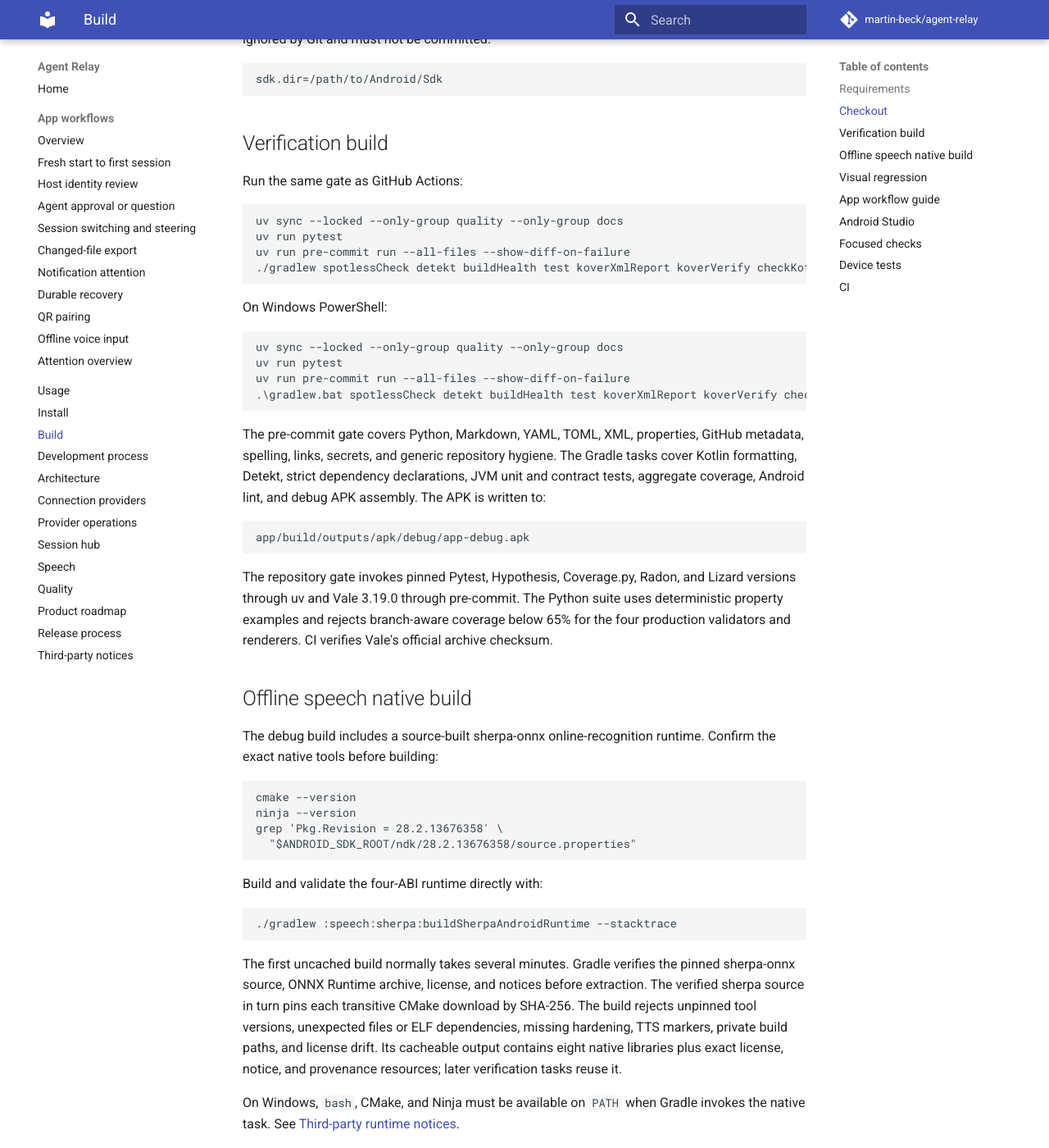
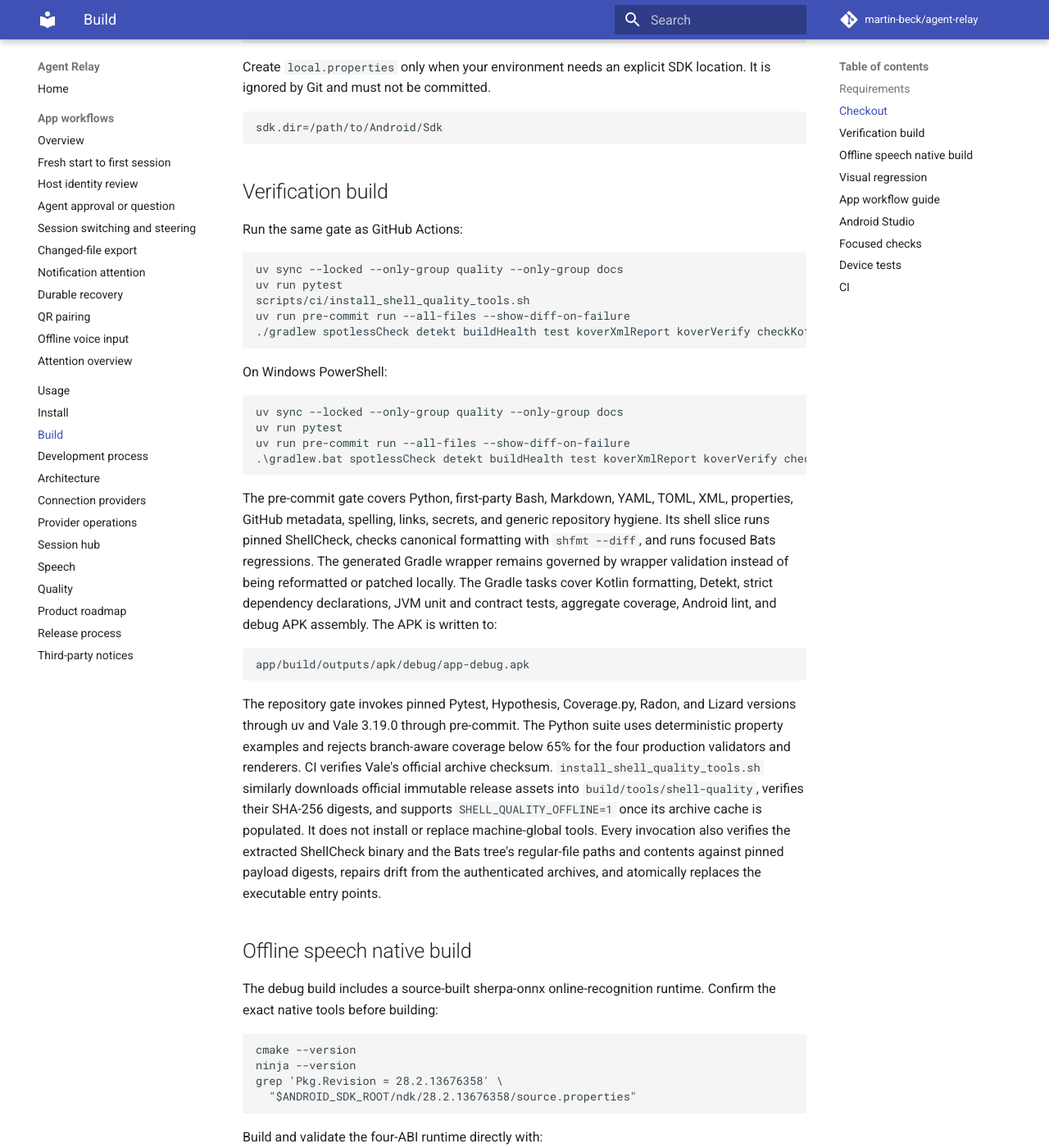
Before and after one commit to martin-beck/agent-relay, an MkDocs documentation site: the page built from docs/BUILDING.md, in a window 1280 px wide and 1400 px high, scrolled down 848 px. Shown: the whole window at 82% size. Built offline with MkDocs 1.6.1 and Material for MkDocs 9.7.7, drawn with Linux system fonts in a browser that asks for light colours; comment, search, counter and statistics services are not loaded; some of the changed text lies outside the part shown.

Commit message:
Improve shell quality assurance
Signed-off-by: martin-beck <24471267+martin-beck@users.noreply.github.com>

````diff
--- a/docs/BUILDING.md
+++ b/docs/BUILDING.md
@@ -11,6 +11,8 @@ integration.
 - CMake 3.28.3
 - Ninja 1.11.1
 - Bash and standard POSIX build tools
+- ShellCheck 0.11.0, shfmt 3.14.0, and Bats 1.14.0, installed by the
+  checksum-verifying repository helper
 - Git
 - Vale 3.19.0, installed from the official checksum-verified release archive
 - uv, used to install the repository's locked cross-language check runner
@@ -40,6 +42,7 @@ Run the same gate as GitHub Actions:
 ```bash
 uv sync --locked --only-group quality --only-group docs
 uv run pytest
+scripts/ci/install_shell_quality_tools.sh
 uv run pre-commit run --all-files --show-diff-on-failure
 ./gradlew spotlessCheck detekt buildHealth test koverXmlReport koverVerify checkKotlinAbi lintDebug assembleDebug --stacktrace
 ```
@@ -53,11 +56,14 @@ uv run pre-commit run --all-files --show-diff-on-failure
 .\gradlew.bat spotlessCheck detekt buildHealth test koverXmlReport koverVerify checkKotlinAbi lintDebug assembleDebug --stacktrace
 ```
 
-The pre-commit gate covers Python, Markdown, YAML, TOML, XML, properties,
-GitHub metadata, spelling, links, secrets, and generic repository hygiene. The
-Gradle tasks cover Kotlin formatting, Detekt, strict dependency declarations,
-JVM unit and contract tests, aggregate coverage, Android lint, and debug APK
-assembly. The APK is written to:
+The pre-commit gate covers Python, first-party Bash, Markdown, YAML, TOML, XML,
+properties, GitHub metadata, spelling, links, secrets, and generic repository
+hygiene. Its shell slice runs pinned ShellCheck, checks canonical formatting
+with `shfmt --diff`, and runs focused Bats regressions. The generated Gradle
+wrapper remains governed by wrapper validation instead of being reformatted or
+patched locally. The Gradle tasks cover Kotlin formatting, Detekt, strict
+dependency declarations, JVM unit and contract tests, aggregate coverage,
+Android lint, and debug APK assembly. The APK is written to:
 
 ```text
 app/build/outputs/apk/debug/app-debug.apk
@@ -68,6 +74,13 @@ Lizard versions through uv and Vale 3.19.0 through pre-commit. The Python suite
 uses deterministic property examples and rejects branch-aware coverage below
 65% for the four production validators and renderers. CI verifies Vale's official
 archive checksum.
+`install_shell_quality_tools.sh` similarly downloads official immutable release
+assets into `build/tools/shell-quality`, verifies their SHA-256 digests, and
+supports `SHELL_QUALITY_OFFLINE=1` once its archive cache is populated. It does
+not install or replace machine-global tools. Every invocation also verifies the
+extracted ShellCheck binary and the Bats tree's regular-file paths and contents
+against pinned payload digests, repairs drift from the authenticated archives,
+and atomically replaces the executable entry points.
 
 ## Offline speech native build
 
@@ -252,6 +265,9 @@ uv run pre-commit run lizard-complexity --all-files
 uv run pre-commit run markdownlint-cli2 --all-files
 uv run pre-commit run actionlint --all-files
 uv run pre-commit run zizmor --all-files
+scripts/ci/run_shell_quality.sh shellcheck
+scripts/ci/run_shell_quality.sh shfmt
+scripts/ci/run_shell_quality.sh test
 ./gradlew :connection:local:test
 ./gradlew :ssh:jsch:test
 ./gradlew :session:runtime:test
````
Also changed, not shown: .pre-commit-config.yaml (+21 -0 lines), docs/QUALITY.md (+9 -1 lines), 9 other files.
